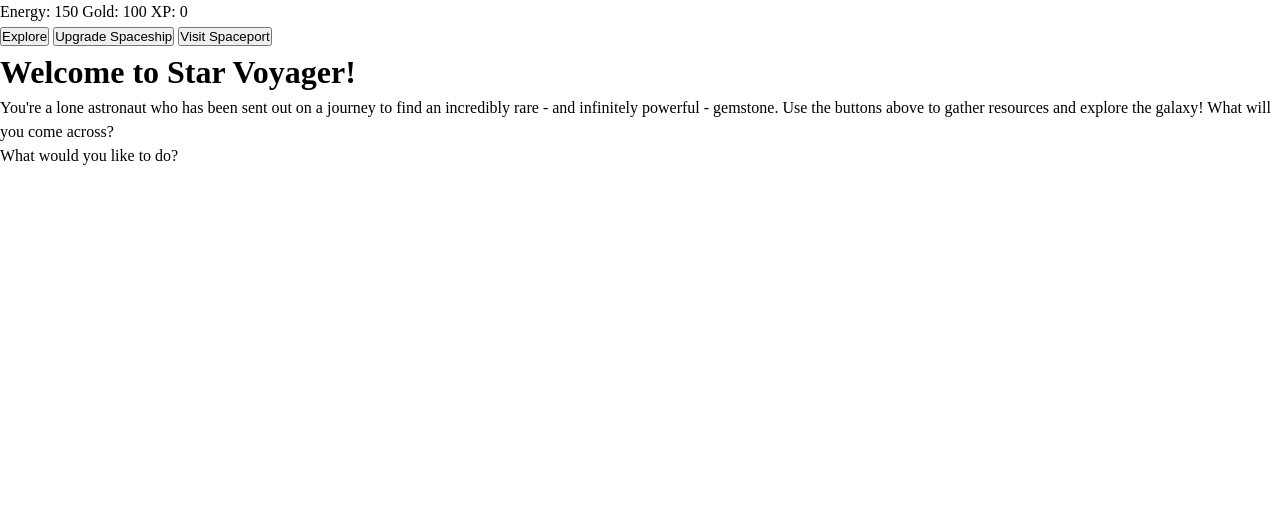
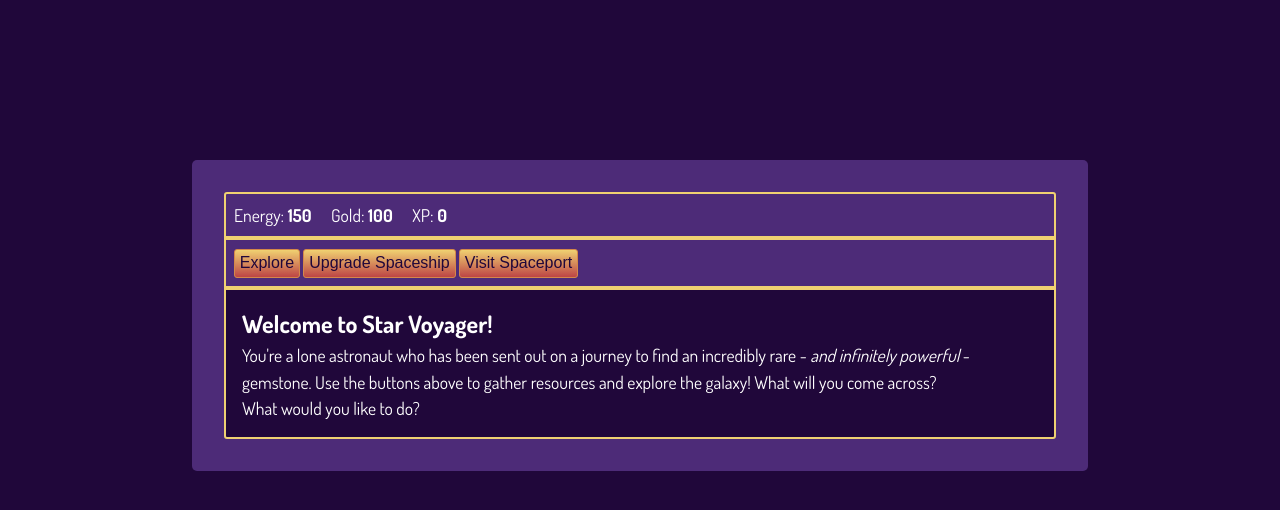
Before and after one commit to AdrianMaresDev/StarVoyagerRPG, a plain HTML site: page index.html in a window 1280 px wide. Drawn offline with Linux system fonts and the light colour scheme.

Commit message:
added styling

```diff
--- a/index.html
+++ b/index.html
@@ -6,7 +6,8 @@
     <meta name="viewport" content="width=device-width, initial-scale=1.0" />
 <link rel="preconnect" href="https://fonts.googleapis.com">
 <link rel="preconnect" href="https://fonts.gstatic.com" crossorigin>
-<link href="GOOGLE FONT LINK HERE">
+<link href="https://fonts.googleapis.com/css2?family=Dosis&display=swap" rel="stylesheet">
+<link href="https://fonts.googleapis.com/css2?family=Dosis:wght@700&display=swap" rel="stylesheet">
 <script src="https://kit.fontawesome.com/343ef96bcb.js" crossorigin="anonymous"></script>
 <link rel="stylesheet" href="styles.css" />
     <title>Star Voyager RPG</title>
@@ -31,9 +32,10 @@
         </div>
         <div id="description">
             <h1 class="title">Welcome to Star Voyager!</h1>
-            <p>You're a lone astronaut who has been sent out on a journey to find an incredibly rare - and infinitely powerful - gemstone. Use the buttons above to gather resources and explore the galaxy! What will you come across?</p>
+            <p>You're a lone astronaut who has been sent out on a journey to find an incredibly rare - <span class="accent">and infinitely powerful</span> - gemstone. Use the buttons above to gather resources and explore the galaxy! What will you come across?</p>
             <p>What would you like to do?</p>
         </div>
     </div>
+    <script src="main.js"></script>
   </body>
 </html>
--- a/styles.css
+++ b/styles.css
@@ -1,3 +1,11 @@
+:root {
+    --navy: #20073A;
+    --purple: #4D2B78;
+    --orange: #BD4545;
+    --yellow: #D48849;
+    --light-yellow: #F0D171;
+}
+
 *{
     box-sizing: border-box;
     margin: 0;
@@ -7,4 +15,59 @@
 body{
     font-size: 16px;
     line-height: 1.5;
+    font-family: 'Dosis', sans-serif;
+    background-color: var(--navy);
+    color: #fff;
+    font-size: 1.1rem;
 }
+
+#game {
+    margin: 10rem auto;
+    max-width: 70%;
+    padding: 2rem;
+    background-color: var(--purple);
+    border-radius: 5px;
+}
+
+h1 {
+    font-size: 1.5rem;
+}
+
+.accent {
+    font-style: italic;
+}
+
+#stats, #buttons {
+    padding: 0.5rem;
+    border: 2px solid var(--light-yellow);
+}
+
+#stats {
+    border-radius: 3px 3px 0 0;
+}
+
+button {
+    cursor: pointer;
+    color: var(--navy);
+    background-color: var(--yellow);
+    background-image: linear-gradient(var(--light-yellow), var(--orange));
+    border: 1px solid var(--yellow);
+    padding: 0.3rem;
+    border-radius: 3px;
+    font-size: 1rem;
+}
+
+.stat {
+    margin-right: 1rem;
+}
+
+#energyText, #goldText, #xpText {
+    font-weight: bold;
+}
+
+#description {
+    background-color: var(--navy);
+    border: 2px solid var(--light-yellow);
+    border-radius: 0 0 3px 3px;
+    padding: 1rem;
+}
```
